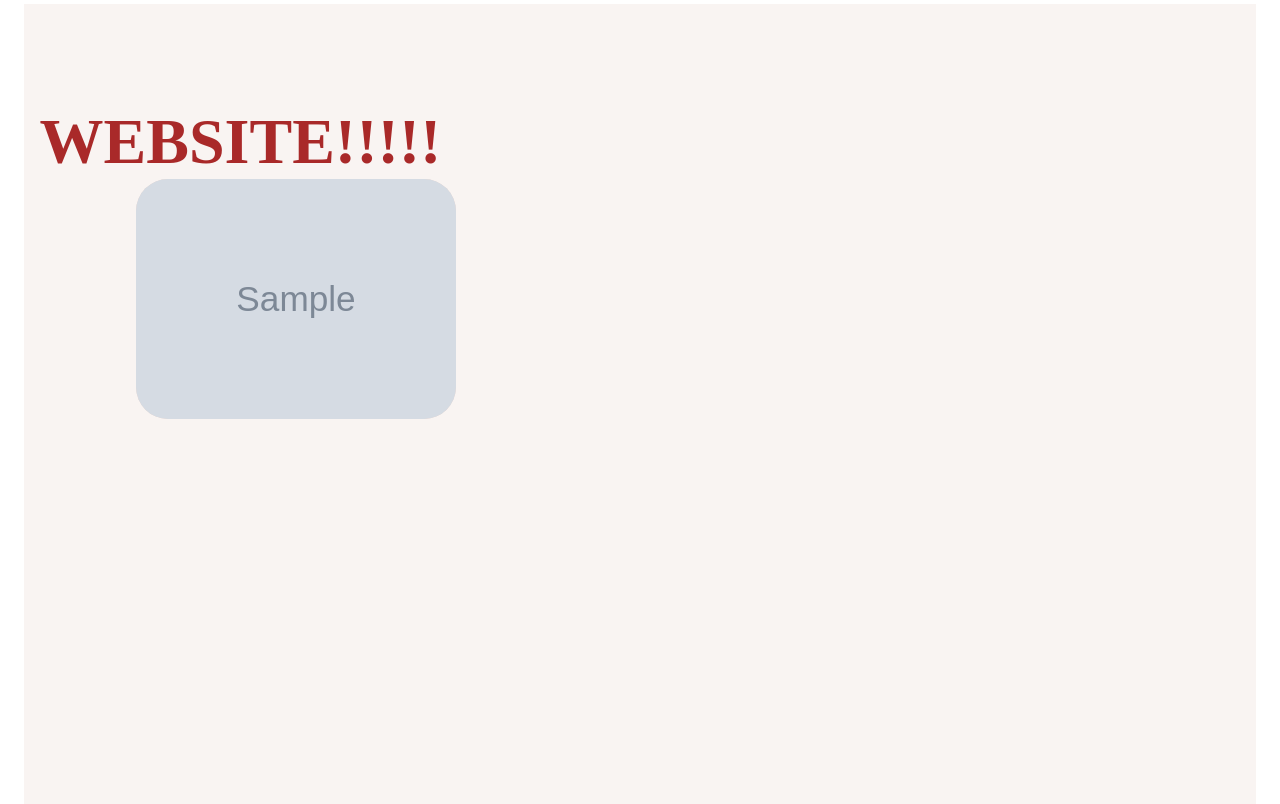
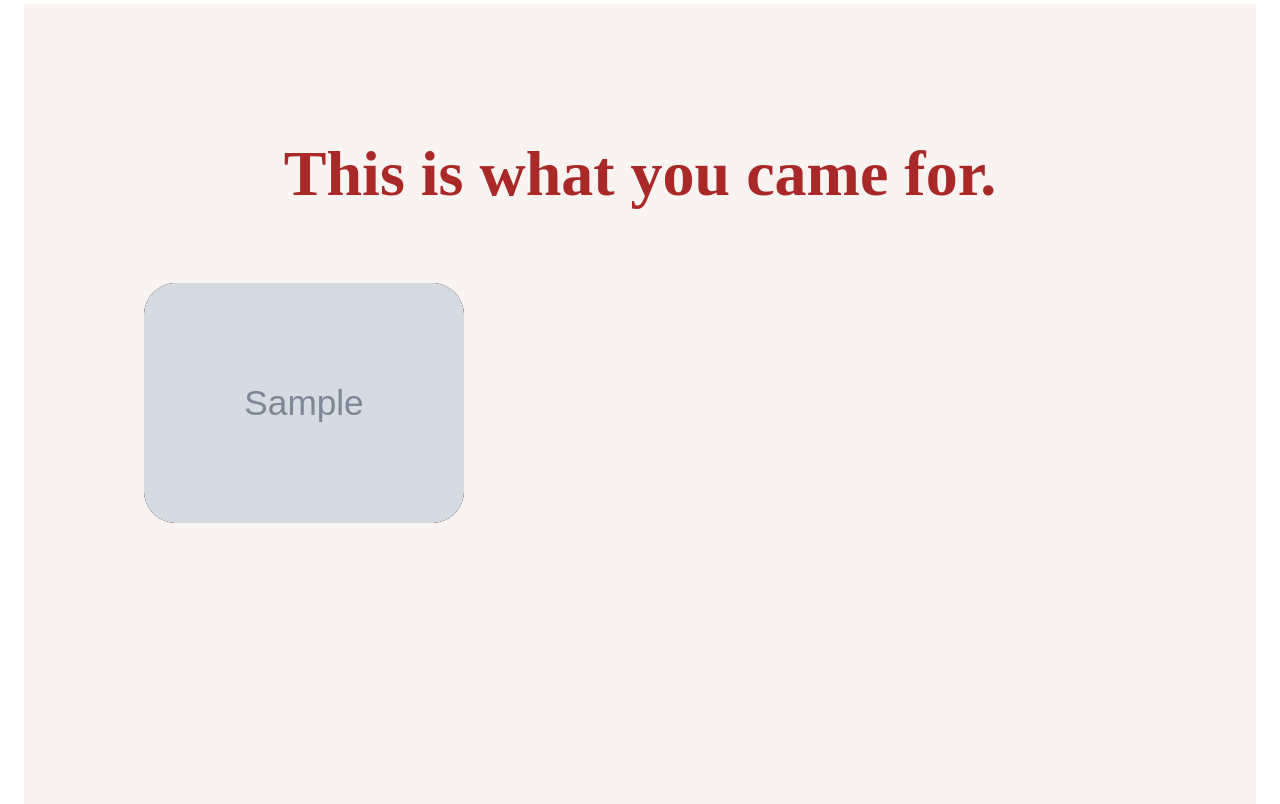
Before and after one commit to noam-y/First-Sight, a Flask app: template templates/recommended-movies.html in a window 1280 px wide. Shown: the part 44-848 px from the top of the page. Run offline with Flask 2, Linux system fonts and the light colour scheme; the template is opened without the code that fills it: most values are stand-ins (such as "Sample title", 1, 10 or a date in 2020); grey boxes marked "Sample" are stand-in pictures; some web fonts are replaced.

Commit message:
Added transitions and tweaked the design.

```diff
--- a/app.py
+++ b/app.py
@@ -1,16 +1,12 @@
 from flask import Flask,render_template,request,redirect,url_for
 import requests,json
 import pdb
-API_KEY='b1a92c686f2982862df95e0cdf1b9c38'
-
+from mykeys import API_KEY
 app = Flask(__name__)
 
-@app.route("/")
-def base():
-    return render_template("extender.html")
 
 
-@app.route('/home', methods =['POST','GET'])
+@app.route('/', methods =['POST','GET'])
 def homepage():
     if request.method == 'POST':
         text_search = request.form['searchtext']
--- a/static/styles/generic-style.css
+++ b/static/styles/generic-style.css
@@ -52,6 +52,7 @@ h1{
         top:0px; left:0px; right: 0px;
         padding: 10px 0px 10px 0px;
         margin-bottom: 100px;
+        z-index: 3;
 
     }
 
--- /dev/null
+++ b/static/styles/hover.css
@@ -0,0 +1,72 @@
+/* not knowing what im doing from now on.*/
+
+
+
+
+.hover-img {
+    background-color: black;
+    border-radius: 2em;
+    color: rgb(32, 17, 17);
+    display: inline-block;
+    margin: 8px;
+    overflow: hidden;
+    position: relative;
+    text-align: center;
+    width: 100%;
+  }
+
+  .hover-img * {
+    box-sizing: border-box;
+    transition: all 0.45s ease;
+  }
+
+  .hover-img:before,
+  .hover-img:after {
+    background-color: rgba(245, 222, 222, 0.5);
+    position: absolute;
+    top: 0;
+    bottom: 0;
+    left: 0;
+    right: 0;
+    content: '';
+    transition: all 0.3s ease;
+    z-index: 1;
+    opacity: 0;
+    transform: scaleY(2);
+  }
+
+  .hover-img img {
+    vertical-align: middle;
+  }
+
+  .hover-img figcaption {
+    position: absolute;
+    top: 0;
+    bottom: 0;
+    left: 0;
+    right: 0;
+    align-items: center;
+    z-index: 1;
+    display: flex;
+    flex-direction: column;
+    justify-content: center;
+    line-height: 1.1em;
+    opacity: 0;
+    transition-delay: 0.1s;
+    letter-spacing:0.2em;
+    font-size:1.5em;
+  }
+
+  .hover-img:hover:before,
+  .hover-img:hover:after {
+    transform: scale(1);
+    opacity: 1;
+  }
+
+  .hover-img:hover > img {
+    opacity: 0.7;
+  }
+
+  .hover-img:hover figcaption {
+    opacity: 1;
+  }
--- a/static/styles/movies-library.css
+++ b/static/styles/movies-library.css
@@ -1,10 +1,18 @@
+.scrollable{
+    padding: 5em 1em 2em 1em;
+    background-color:#F9F4F2 ;
+    max-width: 95%;
+
+}
+
+
 .movie-boxes{
-
     max-width: 90em;
     display: grid;
     grid-gap:1.5em;
     grid-template-columns: repeat(auto-fill, minmax(17em,20em));
     justify-content: center;
+    padding: 4em 2em 4em 2em;
 }
 
 #movie-poster{
@@ -13,26 +21,10 @@
     max-height: 100%;
     max-width: 100%;
     box-sizing:border-box;
-}
-
-
-.item{
+    border-radius: 2em;
     background-color: #f0d7ce;
-    max-width: inherit;
-    max-height: inherit;
-    border-radius: 2em;
-    padding:0em;
-}
-
-
-
-.scrollable{
-    padding: 3em 1em 2em 1em;
-    background-color:#F9F4F2 ;
-    max-width: 95%;
 
 }
-
 
 
 @media screen and (min-width: 600px){
--- a/templates/recommended-movies.html
+++ b/templates/recommended-movies.html
@@ -6,6 +6,7 @@
         <meta name="viewport" content="width=device-width,initial-scale=1">
         <link rel="stylesheet" href="../static/styles/generic-style.css">
         <link rel="icon" href="../resources/images/movie-icon.png">
+        <link rel='stylesheet' href="../static/styles/hover.css">
         <title>First Sight- Your library</title>
 
     </head>
@@ -18,12 +19,15 @@
             <a link="">About</a>
         </header>
     <article class="scrollable">
-        <div><h1> WEBSITE!!!!!</h1></div>
+        <div><h1 style="text-align: center;"> This is what you came for.</h1></div>
             <article class="movie-boxes">
                 {% for item in mvlist %}
-                <div>
-                    <img id="movie-poster" class="item" src="{{item['poster']}}" alt="{{item['title']}}">
-                </div>
+
+                    <figure class="hover-img">
+                    <img id="movie-poster" src="{{item['poster']}}" alt="{{item['title']}}">
+                    <figcaption> <p> {{item['title']}} </p></figcaption>
+                    </figure>
+
                 {%endfor%}
 
         </article>
```
Also changed, not shown: static/styles/search-page-style.css (+6 -4 lines), 1 other file.
